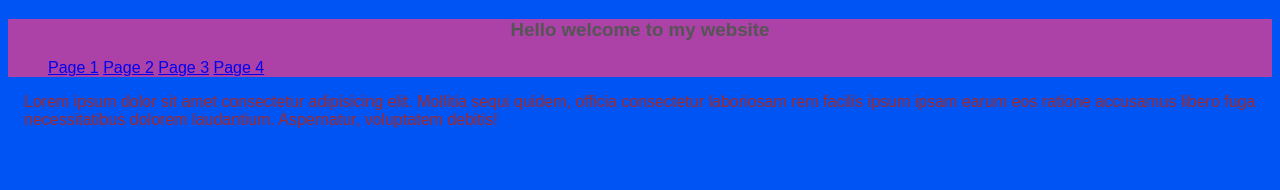
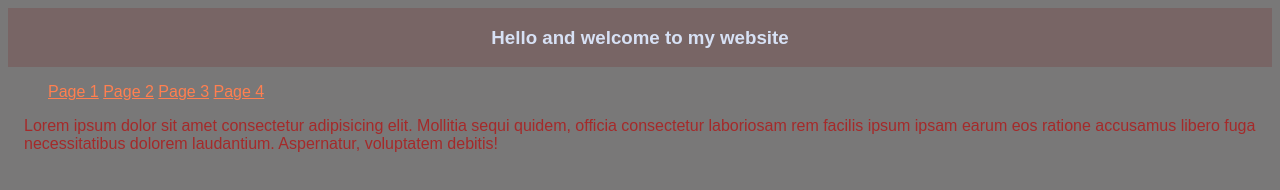
Before and after one commit to keithseator/CSSTutorial, a plain HTML site: page index.html in a window 1280 px wide. Drawn offline with Linux system fonts and the light colour scheme.

Commit message:
small changes

```diff
--- a/index.html
+++ b/index.html
@@ -11,22 +11,22 @@
 
 <body>
     <header id="main-header">
-        <h3>Hello welcome to my website</h3>
-        <ul>
-            <li>
-                <a href="page1.html">Page 1</a>
-            </li>
-            <li>
-                <a href="blah">Page 2</a>
-            </li>
-            <li>
-                <a href="blah">Page 3</a>
-            </li>
-            <li>
-                <a href="blah">Page 4</a>
-            </li>
-        </ul>
+        <div class="container">
+            <h3>Hello and welcome to my website</h3>
+        </div>
     </header>
+
+    <nav id="navbar">
+        <div>
+            <ul>
+                <li><a href="page1.html">Page 1</a></li>
+                <li><a href="blah">Page 2</a></li>
+                <li><a href="blah">Page 3</a></li>
+                <li><a href="blah">Page 4</a></li>
+            </ul>
+        </div>
+    </nav>
+
     <div>
         <p>
             Lorem ipsum dolor sit amet consectetur adipisicing elit. Mollitia sequi quidem, officia consectetur laboriosam rem facilis
--- a/style.css
+++ b/style.css
@@ -1,8 +1,33 @@
-#main-header {
-    background: #ac41a7;
-    padding: 0;
+body {
+    background-color: #797878;
+    color: #555555;
+    /* margin: 0% */
+    font-family: Arial, Helvetica, sans-serif;
+    font-size: 16px;
+    font-weight: normal;
+    /* Same as above
+    font: normal 16px Arial, Helvetica, sans-serif;
+    */
 }
 
+.container{
+    width: 80%;
+    margin: auto;
+    overflow: hidden;
+}
+
+#main-header {
+    background: #77474765;
+    /* padding: 0; */
+}
+
+#navbar li{
+    display: inline;
+}
+
+#main-header h3{
+    color: #d7e1f5
+}
 header li {
     display: inline;
 }
@@ -13,16 +38,8 @@ h3 {
     text-align: center
 }
 
-body {
-    background-color: #0054f4;
-    color: #555555;
-    /* margin: 0% */
-    font-family: Arial, Helvetica, sans-serif;
-    font-size: 16px;
-    font-weight: normal;
-    /* Same as above
-    font: normal 16px Arial, Helvetica, sans-serif;
-    */
+a{
+    color: coral
 }
 
 div p {
```
